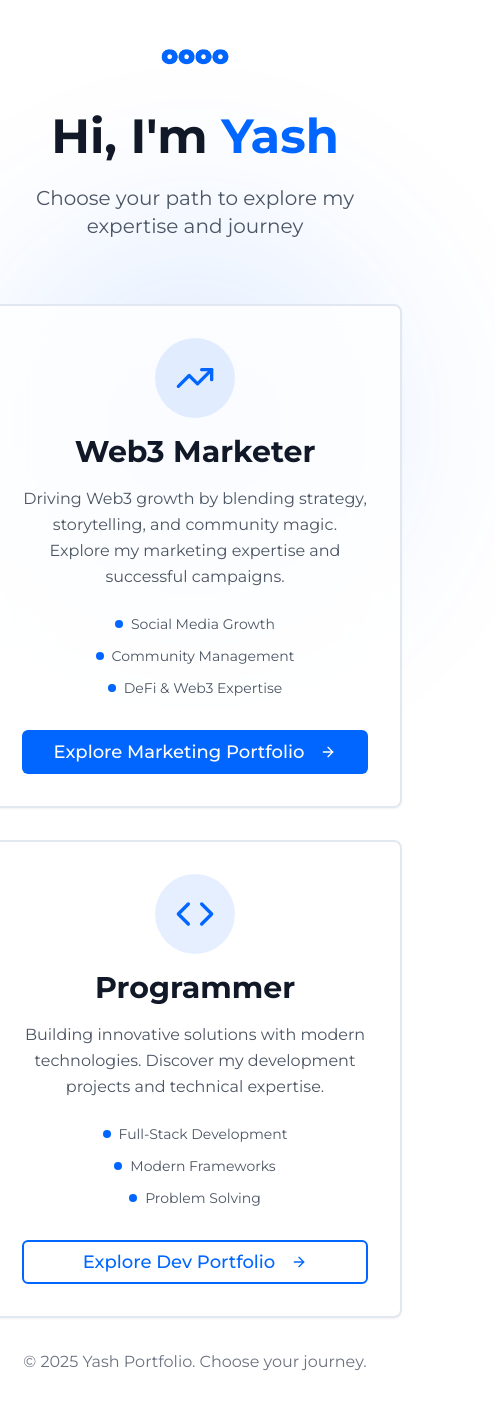
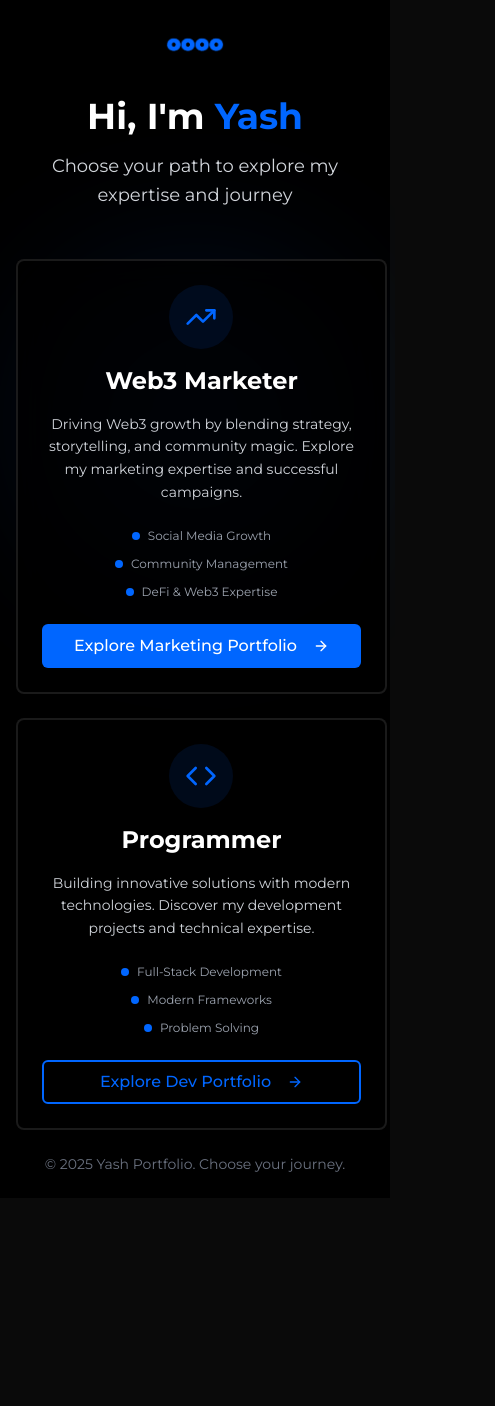
Before and after one commit to parekhhyash/portfoliokharek, a Next.js app: page / in a window 390 px wide. Shown: the whole page, 495 px wide, since content can reach past the window. After the commit the page ends 1198 px from the top, so only its background shows below. Built offline with nearby package versions, Linux system fonts and the light colour scheme.

Commit message:
Fix landing page responsive design and dark mode

```diff
--- a/app/marketer/page.tsx
+++ b/app/marketer/page.tsx
@@ -419,7 +419,7 @@ function MarketerPortfolio() {
                 className="flex items-center hover:opacity-80 transition-opacity duration-200"
               >
                 <ArrowLeft className="h-5 w-5 text-gray-600 dark:text-gray-300 mr-2" />
-                <span className="text-sm text-gray-600 dark:text-gray-300 hidden sm:inline">Back</span>
+                <span className="text-sm text-gray-600 dark:text-gray-300 md:hidden">Back</span>
               </button>
               <button
                 onClick={() => scrollToSection("home")}
--- a/app/page.tsx
+++ b/app/page.tsx
@@ -11,25 +11,27 @@ export default function LandingPage() {
 
   useEffect(() => {
     setMounted(true)
+    // Force dark mode on the landing page
+    document.documentElement.classList.add("dark")
   }, [])
 
   if (!mounted) {
     return (
-      <div className="min-h-screen flex items-center justify-center bg-white dark:bg-black">
+      <div className="min-h-screen flex items-center justify-center bg-black">
         <div className="text-center">
           <div className="animate-spin rounded-full h-8 w-8 border-b-2 border-blue-600 mx-auto mb-4"></div>
-          <p className="text-gray-600">Loading...</p>
+          <p className="text-gray-400">Loading...</p>
         </div>
       </div>
     )
   }
 
   return (
-    <div className="min-h-screen bg-white dark:bg-black">
+    <div className="min-h-screen bg-black text-white">
       {/* Background Effects */}
       <div className="absolute inset-0">
         <div
-          className="absolute top-1/2 left-1/2 w-[600px] h-[600px] -translate-x-1/2 -translate-y-1/2 opacity-15"
+          className="absolute top-1/2 left-1/2 w-[400px] h-[400px] md:w-[600px] md:h-[600px] -translate-x-1/2 -translate-y-1/2 opacity-25"
           style={{
             background: "radial-gradient(circle, #0066ff 0%, transparent 70%)",
             filter: "blur(80px)",
@@ -38,59 +40,59 @@ export default function LandingPage() {
       </div>
 
       {/* Header */}
-      <header className="relative z-10 pt-8 pb-4">
+      <header className="relative z-10 pt-6 md:pt-8 pb-4">
         <div className="max-w-4xl mx-auto px-4 sm:px-6 lg:px-8 text-center">
           <Image
             src="/logo.png"
             alt="Portfolio Logo"
             width={160}
             height={50}
-            className="h-12 w-auto object-contain mx-auto mb-4"
+            className="h-10 md:h-12 w-auto object-contain mx-auto mb-4"
             priority
           />
         </div>
       </header>
 
       {/* Main Content */}
-      <main className="relative z-10 flex items-center justify-center min-h-[calc(100vh-200px)]">
-        <div className="max-w-6xl mx-auto px-4 sm:px-6 lg:px-8">
-          <div className="text-center mb-16">
-            <h1 className="text-5xl md:text-7xl font-bold text-gray-900 dark:text-white mb-6">
+      <main className="relative z-10 flex items-center justify-center min-h-[calc(100vh-200px)] px-4 sm:px-6 lg:px-8">
+        <div className="max-w-6xl mx-auto w-full">
+          <div className="text-center mb-12 md:mb-16">
+            <h1 className="text-4xl sm:text-5xl md:text-6xl lg:text-7xl font-bold text-white mb-4 md:mb-6">
               Hi, I'm <span className="text-[#0066ff]">Yash</span>
             </h1>
-            <p className="text-xl md:text-2xl text-gray-600 dark:text-gray-300 mb-12 max-w-3xl mx-auto">
+            <p className="text-lg sm:text-xl md:text-2xl text-gray-300 mb-8 md:mb-12 max-w-3xl mx-auto leading-relaxed">
               Choose your path to explore my expertise and journey
             </p>
           </div>
 
           {/* Portfolio Options */}
-          <div className="grid md:grid-cols-2 gap-8 max-w-4xl mx-auto">
+          <div className="grid md:grid-cols-2 gap-6 md:gap-8 max-w-5xl mx-auto">
             {/* Web3 Marketer Card */}
-            <Card className="group hover:shadow-2xl transition-all duration-500 hover:-translate-y-4 border-2 hover:border-[#0066ff]/30 bg-white/80 dark:bg-black/80 backdrop-blur-xl">
-              <CardContent className="p-8 text-center">
+            <Card className="group hover:shadow-2xl transition-all duration-500 hover:-translate-y-4 border-2 hover:border-[#0066ff]/30 bg-black/80 backdrop-blur-xl border-white/10">
+              <CardContent className="p-6 md:p-8 text-center">
                 <div className="mb-6">
-                  <div className="w-20 h-20 bg-[#0066ff]/10 rounded-full flex items-center justify-center mx-auto mb-4 group-hover:bg-[#0066ff]/20 transition-colors duration-300">
-                    <TrendingUp className="w-10 h-10 text-[#0066ff]" />
+                  <div className="w-16 h-16 md:w-20 md:h-20 bg-[#0066ff]/10 rounded-full flex items-center justify-center mx-auto mb-4 group-hover:bg-[#0066ff]/20 transition-colors duration-300">
+                    <TrendingUp className="w-8 h-8 md:w-10 md:h-10 text-[#0066ff]" />
                   </div>
-                  <h2 className="text-3xl font-bold text-gray-900 dark:text-white mb-4">
+                  <h2 className="text-2xl md:text-3xl font-bold text-white mb-4">
                     Web3 Marketer
                   </h2>
-                  <p className="text-gray-600 dark:text-gray-300 mb-6 leading-relaxed">
+                  <p className="text-gray-300 mb-6 leading-relaxed text-sm md:text-base">
                     Driving Web3 growth by blending strategy, storytelling, and community magic.
                     Explore my marketing expertise and successful campaigns.
                   </p>
                 </div>
 
-                <div className="space-y-3 mb-8">
-                  <div className="flex items-center justify-center text-sm text-gray-600 dark:text-gray-400">
+                <div className="space-y-3 mb-6 md:mb-8">
+                  <div className="flex items-center justify-center text-xs md:text-sm text-gray-400">
                     <span className="w-2 h-2 bg-[#0066ff] rounded-full mr-2"></span>
                     Social Media Growth
                   </div>
-                  <div className="flex items-center justify-center text-sm text-gray-600 dark:text-gray-400">
+                  <div className="flex items-center justify-center text-xs md:text-sm text-gray-400">
                     <span className="w-2 h-2 bg-[#0066ff] rounded-full mr-2"></span>
                     Community Management
                   </div>
-                  <div className="flex items-center justify-center text-sm text-gray-600 dark:text-gray-400">
+                  <div className="flex items-center justify-center text-xs md:text-sm text-gray-400">
                     <span className="w-2 h-2 bg-[#0066ff] rounded-full mr-2"></span>
                     DeFi & Web3 Expertise
                   </div>
@@ -98,41 +100,41 @@ export default function LandingPage() {
 
                 <Button
                   size="lg"
-                  className="w-full bg-[#0066ff] hover:bg-[#0052cc] text-white py-3 text-lg font-medium transition-all duration-200 hover:scale-105 group-hover:shadow-lg"
+                  className="w-full bg-[#0066ff] hover:bg-[#0052cc] text-white py-3 text-base md:text-lg font-medium transition-all duration-200 hover:scale-105 group-hover:shadow-lg"
                   onClick={() => window.location.href = '/marketer'}
                 >
                   Explore Marketing Portfolio
-                  <ArrowRight className="ml-2 h-5 w-5" />
+                  <ArrowRight className="ml-2 h-4 w-4 md:h-5 md:w-5" />
                 </Button>
               </CardContent>
             </Card>
 
             {/* Programmer Card */}
-            <Card className="group hover:shadow-2xl transition-all duration-500 hover:-translate-y-4 border-2 hover:border-[#0066ff]/30 bg-white/80 dark:bg-black/80 backdrop-blur-xl">
-              <CardContent className="p-8 text-center">
+            <Card className="group hover:shadow-2xl transition-all duration-500 hover:-translate-y-4 border-2 hover:border-[#0066ff]/30 bg-black/80 backdrop-blur-xl border-white/10">
+              <CardContent className="p-6 md:p-8 text-center">
                 <div className="mb-6">
-                  <div className="w-20 h-20 bg-[#0066ff]/10 rounded-full flex items-center justify-center mx-auto mb-4 group-hover:bg-[#0066ff]/20 transition-colors duration-300">
-                    <Code className="w-10 h-10 text-[#0066ff]" />
+                  <div className="w-16 h-16 md:w-20 md:h-20 bg-[#0066ff]/10 rounded-full flex items-center justify-center mx-auto mb-4 group-hover:bg-[#0066ff]/20 transition-colors duration-300">
+                    <Code className="w-8 h-8 md:w-10 md:h-10 text-[#0066ff]" />
                   </div>
-                  <h2 className="text-3xl font-bold text-gray-900 dark:text-white mb-4">
+                  <h2 className="text-2xl md:text-3xl font-bold text-white mb-4">
                     Programmer
                   </h2>
-                  <p className="text-gray-600 dark:text-gray-300 mb-6 leading-relaxed">
+                  <p className="text-gray-300 mb-6 leading-relaxed text-sm md:text-base">
                     Building innovative solutions with modern technologies.
                     Discover my development projects and technical expertise.
                   </p>
                 </div>
 
-                <div className="space-y-3 mb-8">
-                  <div className="flex items-center justify-center text-sm text-gray-600 dark:text-gray-400">
+                <div className="space-y-3 mb-6 md:mb-8">
+                  <div className="flex items-center justify-center text-xs md:text-sm text-gray-400">
                     <span className="w-2 h-2 bg-[#0066ff] rounded-full mr-2"></span>
                     Full-Stack Development
                   </div>
-                  <div className="flex items-center justify-center text-sm text-gray-600 dark:text-gray-400">
+                  <div className="flex items-center justify-center text-xs md:text-sm text-gray-400">
                     <span className="w-2 h-2 bg-[#0066ff] rounded-full mr-2"></span>
                     Modern Frameworks
                   </div>
-                  <div className="flex items-center justify-center text-sm text-gray-600 dark:text-gray-400">
+                  <div className="flex items-center justify-center text-xs md:text-sm text-gray-400">
                     <span className="w-2 h-2 bg-[#0066ff] rounded-full mr-2"></span>
                     Problem Solving
                   </div>
@@ -141,11 +143,11 @@ export default function LandingPage() {
                 <Button
                   size="lg"
                   variant="outline"
-                  className="w-full border-2 border-[#0066ff] text-[#0066ff] hover:bg-[#0066ff] hover:text-white py-3 text-lg font-medium transition-all duration-200 hover:scale-105 group-hover:shadow-lg"
+                  className="w-full border-2 border-[#0066ff] text-[#0066ff] hover:bg-[#0066ff] hover:text-white py-3 text-base md:text-lg font-medium transition-all duration-200 hover:scale-105 group-hover:shadow-lg bg-transparent"
                   onClick={() => window.location.href = '/programmer'}
                 >
                   Explore Dev Portfolio
-                  <ArrowRight className="ml-2 h-5 w-5" />
+                  <ArrowRight className="ml-2 h-4 w-4 md:h-5 md:w-5" />
                 </Button>
               </CardContent>
             </Card>
@@ -154,9 +156,9 @@ export default function LandingPage() {
       </main>
 
       {/* Footer */}
-      <footer className="relative z-10 py-8">
+      <footer className="relative z-10 py-6 md:py-8">
         <div className="max-w-4xl mx-auto px-4 sm:px-6 lg:px-8 text-center">
-          <p className="text-gray-500 dark:text-gray-400">
+          <p className="text-gray-500 text-sm md:text-base">
             &copy; {new Date().getFullYear()} Yash Portfolio. Choose your journey.
           </p>
         </div>
--- a/app/programmer/page.tsx
+++ b/app/programmer/page.tsx
@@ -379,7 +379,7 @@ function ProgrammerPortfolio() {
                 className="flex items-center hover:opacity-80 transition-opacity duration-200"
               >
                 <ArrowLeft className="h-5 w-5 text-gray-600 dark:text-gray-300 mr-2" />
-                <span className="text-sm text-gray-600 dark:text-gray-300 hidden sm:inline">Back</span>
+                <span className="text-sm text-gray-600 dark:text-gray-300 md:hidden">Back</span>
               </button>
               <button
                 onClick={() => scrollToSection("home")}
```
